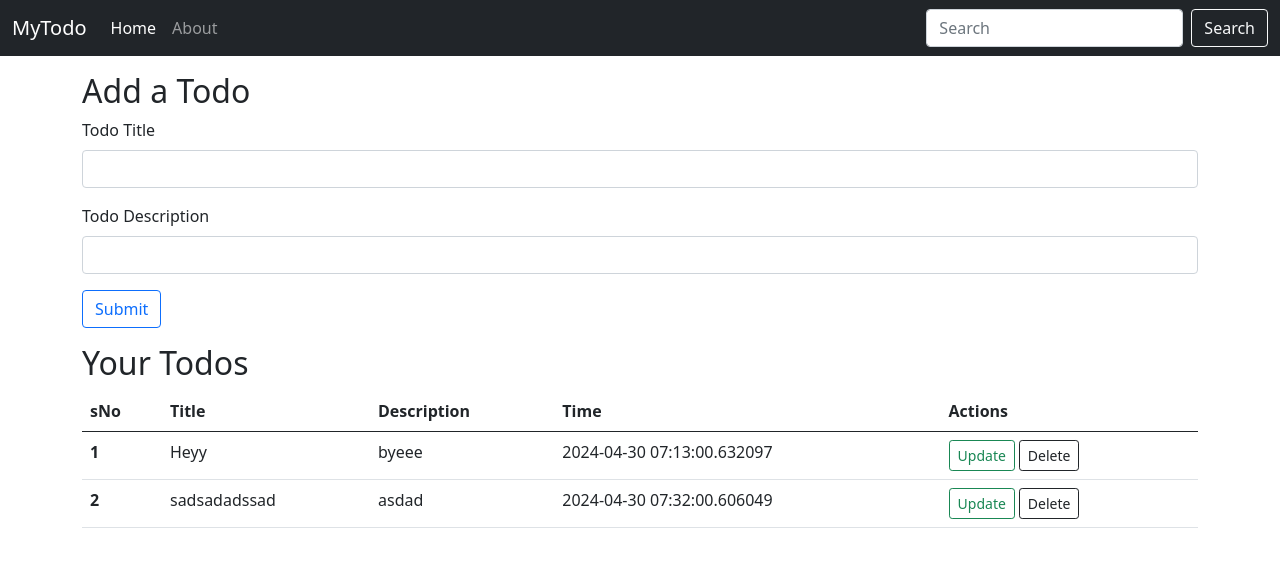
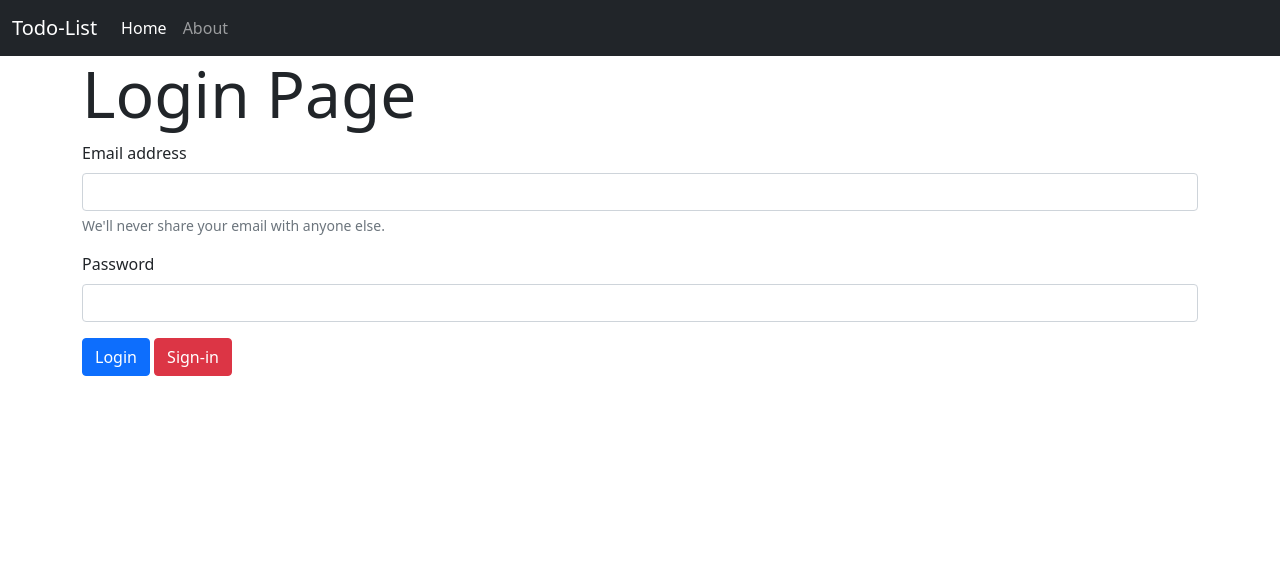
Before and after one commit to sahilsp2401/Todo-list, a Flask app: page / in a window 1280 px wide. Shown: the top 567 px of the page. Run offline with Flask 3, Linux system fonts and the light colour scheme.

Commit message:
Added User Authenication

```diff
--- a/app.py
+++ b/app.py
@@ -4,58 +4,133 @@ from datetime import datetime
 import os
 
 app = Flask(__name__)
-app.config['SQLALCHEMY_DATABASE_URI'] = 'sqlite:///D:/Flask/todo.db'
+app.config['SQLALCHEMY_DATABASE_URI'] = 'sqlite:///D:/Flask/Todo-list/todo.db'
 app.config['SQLALCHEMY_TRACK_MODIFICATIONS'] = False
 db = SQLAlchemy(app)
 
 class Todo(db.Model):
+    __tablename__ = 'todo'
     sno = db.Column(db.Integer, primary_key=True)
     title = db.Column(db.String(200), nullable=False)
     desc = db.Column(db.String(500), nullable=False)
+    id = db.Column(db.Integer, db.ForeignKey('user.id'))
     date_created = db.Column(db.DateTime, default=datetime.utcnow)
 
     def __repr__(self):
         return f"{self.sno} - {self.title}"
+
+class User(db.Model):
+    __tablename__ = 'user'
+    id = db.Column(db.Integer , primary_key=True)
+    fname = db.Column(db.String(200), nullable=False)
+    lname = db.Column(db.String(200), nullable=False)
+    email = db.Column(db.String(200), unique=True)
+    password = db.Column(db.String(200), nullable=False)
+    # authenticated = db.Column(db.Boolean, default=False)
+
+    def __repr__(self):
+        return f"{self.id} - {self.fname} - {self.lname}"
+
+    def __init__(self,email,password,fname,lname):
+        self.fname = fname
+        self.lname = lname
+        self.email = email
+        self.password = password
+        # self.authenticated = True
+
+    def check_password(self,password):
+        return self.password == password
 
 def create_tables():
     with app.app_context():
         if not os.path.exists("todo.db"):
             db.create_all()
 
-# create_tables()
+create_tables()
+
+@app.route('/')
+def home_page():
+    return render_template("index.html")
 
 
-@app.route('/',methods=['GET','POST'])
-def hello_world():
+@app.route('/login',methods=['GET','POST'])
+def login_page():
+    if request.method == "POST":
+        email = request.form['email']
+        password = request.form['password']
+
+        user = User.query.filter_by(email=email).first()
+
+        if user:
+            if user.check_password(password):
+                return render_template("todo.html",user = user)
+            else:
+                return redirect('/')
+        else:
+            return redirect('/')
+
+    return redirect("/")
+
+@app.route('/register',methods=['GET','POST'])
+def register_page():
+    if request.method == "POST":
+        fname = request.form['fname']
+        lname = request.form['lname']
+        email = request.form['email']
+        password = request.form['password']
+
+        user = User(fname=fname,lname=lname,email=email,password=password)
+        db.session.add(user)
+        db.session.commit()
+        return redirect('/')
+
+    return render_template("register.html")
+
+@app.route('/about')
+def about_page():
+    return render_template("about.html")
+
+@app.route('/todo',methods=['GET','POST'])
+def todo_add():
     if request.method == "POST":
         title = request.form['title']
         desc = request.form['desc']
-        todo = Todo(title=title,desc=desc)
+        id = request.form['user']
+        todo = Todo(title=title,desc=desc,id=id)
         db.session.add(todo)
         db.session.commit()
-    allTodo = Todo.query.all()
-    return render_template("index.html",allTodo = allTodo)
+        user = User.query.filter_by(id=id).first()
+        return render_template("todo.html",user=user)
+    return render_template("todo.html")
 
-@app.route('/delete/<int:sno>')
-def delete(sno):
-    todo = Todo.query.filter_by(sno=sno).first()
+@app.route('/viewtodo/<int:id>')
+def view(id):
+    allTodo = Todo.query.filter_by(id=id).all()
+    return render_template("viewtodo.html",allTodo = allTodo)
+
+
+@app.route('/delete/<int:sno1>/<int:sno2>')
+def delete(sno1,sno2):
+    todo = Todo.query.filter_by(sno=sno1).first()
     db.session.delete(todo)
     db.session.commit()
-    return redirect('/')
+    user = User.query.filter_by(id=sno2).first()
+    return render_template("todo.html",user=user)
 
 
-@app.route('/update/<int:sno>',methods=['GET','POST'])
-def update(sno):
+@app.route('/update/<int:sno1>/<int:sno2>',methods=['GET','POST'])
+def update(sno1,sno2):
     if request.method == "POST":
         title = request.form['title']
         desc = request.form['desc']
-        todo = Todo.query.filter_by(sno=sno).first()
+        todo = Todo.query.filter_by(sno=sno1).first()
         todo.title = title
         todo.desc = desc
         db.session.add(todo)
         db.session.commit()
-        return redirect("/")
-    todo = Todo.query.filter_by(sno=sno).first()
+        user = User.query.filter_by(id=sno2).first()
+        return render_template("todo.html",user=user)
+    todo = Todo.query.filter_by(sno=sno1).first()
     return render_template("update.html",todo=todo)
 
 if __name__ == "__main__":
--- a/templates/base.html
+++ b/templates/base.html
@@ -16,27 +16,31 @@
 <body>
   <nav class="navbar navbar-expand-lg navbar-dark bg-dark">
     <div class="container-fluid">
-      <a class="navbar-brand" href="/">MyTodo</a>
-      <button class="navbar-toggler" type="button" data-bs-toggle="collapse" data-bs-target="#navbarSupportedContent"
-        aria-controls="navbarSupportedContent" aria-expanded="false" aria-label="Toggle navigation">
-        <span class="navbar-toggler-icon"></span>
-      </button>
+      <a class="navbar-brand" href="/">Todo-List</a>
       <div class="collapse navbar-collapse" id="navbarSupportedContent">
         <ul class="navbar-nav me-auto mb-2 mb-lg-0">
           <li class="nav-item">
-            <a class="nav-link active" aria-current="page" href="/">Home</a>
+            <a class="nav-link {% block homeactive %}{% endblock homeactive %}" aria-current="page" href="/">Home</a>
           </li>
           <li class="nav-item">
-            <a class="nav-link" href="#">About</a>
+            <a class="nav-link {% block aboutactive %}{% endblock aboutactive %}" href="/about">About</a>
           </li>
         </ul>
-        <form class="d-flex">
-          <input class="form-control me-2" type="search" placeholder="Search" aria-label="Search">
-          <button class="btn btn-outline-light" type="submit">Search</button>
-        </form>
       </div>
     </div>
   </nav>
+  <!-- Optional JavaScript; choose one of the two! -->
+
+<!-- Option 1: Bootstrap Bundle with Popper -->
+<script src="https://cdn.jsdelivr.net/npm/bootstrap@5.0.2/dist/js/bootstrap.bundle.min.js"
+integrity="sha384-MrcW6ZMFYlzcLA8Nl+NtUVF0sA7MsXsP1UyJoMp4YLEuNSfAP+JcXn/tWtIaxVXM" crossorigin="anonymous"></script>
+
+<!-- Option 2: Separate Popper and Bootstrap JS -->
+<!--
+  <script src="https://cdn.jsdelivr.net/npm/@popperjs/core@2.9.2/dist/umd/popper.min.js" integrity="sha384-IQsoLXl5PILFhosVNubq5LC7Qb9DXgDA9i+tQ8Zj3iwWAwPtgFTxbJ8NT4GN1R8p" crossorigin="anonymous"></script>
+  <script src="https://cdn.jsdelivr.net/npm/bootstrap@5.0.2/dist/js/bootstrap.min.js" integrity="sha384-cVKIPhGWiC2Al4u+LWgxfKTRIcfu0JTxR+EQDz/bgldoEyl4H0zUF0QKbrJ0EcQF" crossorigin="anonymous"></script>
+  -->
   {% block body %}{% endblock body %}
 </body>
+
 </html>
--- a/templates/index.html
+++ b/templates/index.html
@@ -1,67 +1,25 @@
 {% extends 'base.html' %}
+{% block homeactive %}active{% endblock homeactive %}
 {% block title %}
-  Home
+Login
 {% endblock title %}
 {% block body %}
-<div class="container my-3">
-  <h2>Add a Todo</h2>
-  <form action="/" method="POST">
-    <div class="mb-3">
-      <label for="title" class="form-label">Todo Title</label>
-      <input type="text" class="form-control" id="title" name="title" aria-describedby="emailHelp" required>
-    </div>
-    <div class="mb-3">
-      <label for="desc" class="form-label">Todo Description</label>
-      <input type="text" class="form-control" id="desc" name="desc" required>
-    </div>
-    <button type="submit" class="btn btn-outline-primary">Submit</button>
-  </form>
-</div>
-<div class="container my-3">
-  <h2>Your Todos</h2>
-  {% if allTodo|length ==0 %}
-  <div class="alert alert-danger" role="alert">
-    No Todo Found. Add your first todo now.
-  </div>
-  {% else %}
-  <table class="table">
-    <thead>
-      <tr>
-        <th scope="col">sNo</th>
-        <th scope="col">Title</th>
-        <th scope="col">Description</th>
-        <th scope="col">Time</th>
-        <th scope="col">Actions</th>
-      </tr>
-    </thead>
-    <tbody>
-      {% for todo in allTodo %}
-      <tr>
-        <th scope="row">{{loop.index}}</th>
-        <td>{{todo.title}}</td>
-        <td>{{todo.desc}}</td>
-        <td>{{todo.date_created}}</td>
-        <td>
-          <a href="/update/{{todo.sno}}" class="btn btn-outline-success btn-sm">Update</button>
-            <a href="/delete/{{todo.sno}}" class="btn btn-outline-dark btn-sm mx-1">Delete</button>
-        </td>
-      </tr>
-      {% endfor %}
-      {% endif %}
-
-    </tbody>
-  </table>
+<div class="container">
+    <h1 class="display-3">Login Page</h1>
+    <form action="/login" method="post">
+        <div class="mb-3">
+          <label for="email" class="form-label">Email address</label>
+          <input type="email" class="form-control" id="email" name="email" aria-describedby="emailHelp" required>
+          <div id="emailHelp" class="form-text">We'll never share your email with anyone else.</div>
+        </div>
+        <div class="mb-3">
+          <label for="password" class="form-label">Password</label>
+          <input type="password" class="form-control" id="password" name="password" required >
+        </div>
+        <button type="submit" class="btn btn-primary">Login</button>
+        <a href="/register" class="btn btn-danger">Sign-in</a>
+      </form>
 </div>
 
-<!-- Optional JavaScript; choose one of the two! -->
 
-<!-- Option 1: Bootstrap Bundle with Popper -->
-<script src="https://cdn.jsdelivr.net/npm/bootstrap@5.0.2/dist/js/bootstrap.bundle.min.js"
-  integrity="sha384-MrcW6ZMFYlzcLA8Nl+NtUVF0sA7MsXsP1UyJoMp4YLEuNSfAP+JcXn/tWtIaxVXM" crossorigin="anonymous"></script>
-
-<!-- Option 2: Separate Popper and Bootstrap JS -->
-<!--
-    <script src="https://cdn.jsdelivr.net/npm/@popperjs/core@2.9.2/dist/umd/popper.min.js" integrity="sha384-IQsoLXl5PILFhosVNubq5LC7Qb9DXgDA9i+tQ8Zj3iwWAwPtgFTxbJ8NT4GN1R8p" crossorigin="anonymous"></script>
-    <script src="https://cdn.jsdelivr.net/npm/bootstrap@5.0.2/dist/js/bootstrap.min.js" integrity="sha384-cVKIPhGWiC2Al4u+LWgxfKTRIcfu0JTxR+EQDz/bgldoEyl4H0zUF0QKbrJ0EcQF" crossorigin="anonymous"></script>
-    -->
 {% endblock body %}
--- a/templates/update.html
+++ b/templates/update.html
@@ -3,7 +3,7 @@
 {% block body %}
 <div class="container my-3">
     <h2>Update Your Todo</h2>
-    <form action="/update/{{todo.sno}}" method="POST">
+    <form action="/update/{{todo.sno}}/{{ todo.id }}" method="POST">
         <div class="mb-3">
             <label for="title" class="form-label">Todo Title</label>
             <input type="text" class="form-control" id="title" name="title" value="{{todo.title}}" aria-describedby="emailHelp" required>
```
Also changed, not shown: templates/about.html (added, +11 -0 lines), templates/register.html (added, +34 -0 lines), templates/todo.html (added, +25 -0 lines), templates/viewtodo.html (added, +43 -0 lines), todo.db.
